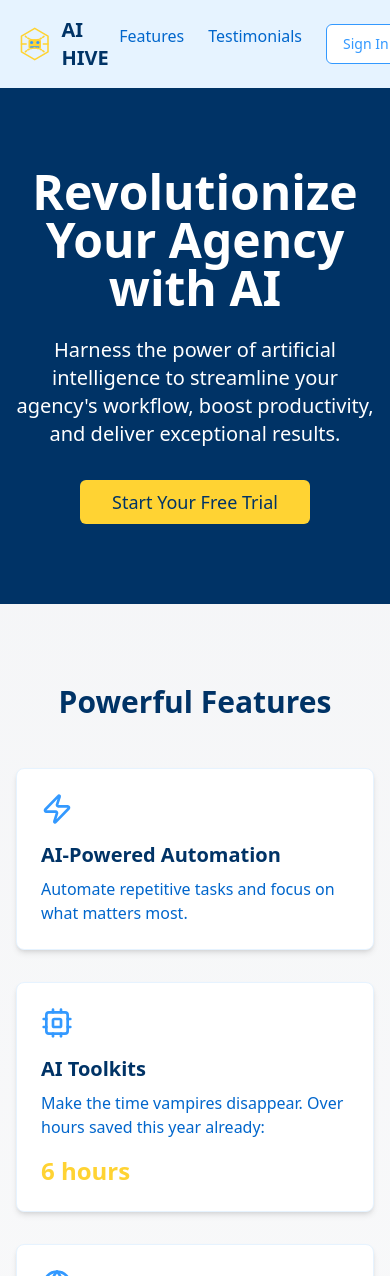
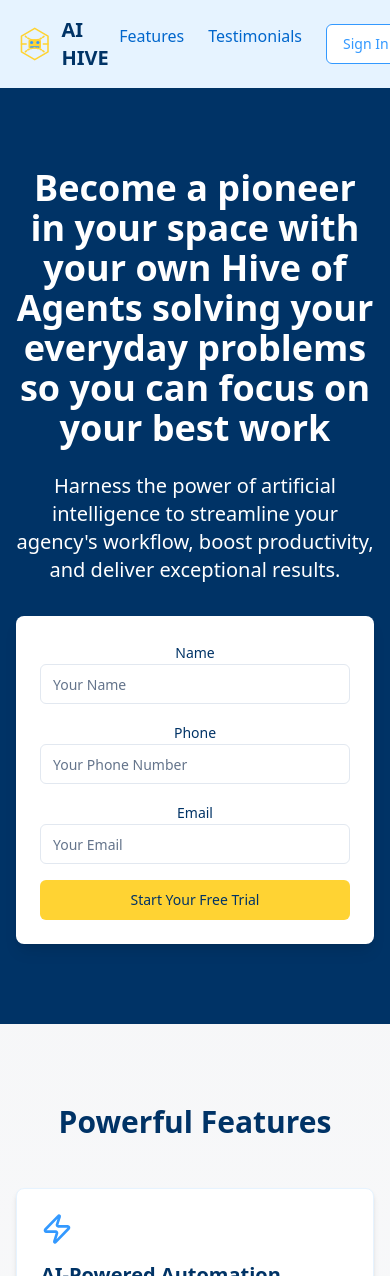
Before and after one commit to cpretzinger/agencyhive, a React (Vite) app: page / in a window 390 px wide. Shown: the top 1276 px of the page. Built offline with nearby package versions, Linux system fonts and the light colour scheme.

Commit message:
Add form and update header
Implemented a new form with fields for name, phone, and email. Updated the header text to: "Become a pioneer in your space with your own Hive of Agents solving your everyday problems so you can focus on your best work."
[skip gpt_engineer]

```diff
--- a/src/components/Hero.jsx
+++ b/src/components/Hero.jsx
@@ -1,15 +1,44 @@
 import React from 'react';
 import { Button } from "@/components/ui/button";
+import { Input } from "@/components/ui/input";
+import { Label } from "@/components/ui/label";
+import { toast } from "sonner";
 
 const Hero = () => {
+  const handleSubmit = (e) => {
+    e.preventDefault();
+    // Here you would typically handle form submission, e.g., send data to a server
+    toast.success("Form submitted successfully!");
+  };
+
   return (
     <section className="relative py-20 bg-hive-blue-900 text-center">
       <div className="container mx-auto px-4 relative z-10">
-        <h1 className="text-5xl font-bold mb-6 text-white">Revolutionize Your Agency with AI</h1>
+        <h1 className="text-4xl md:text-5xl font-bold mb-6 text-white">
+          Become a pioneer in your space with your own Hive of Agents solving your everyday problems so you can focus on your best work
+        </h1>
         <p className="text-xl mb-8 text-white max-w-2xl mx-auto">
           Harness the power of artificial intelligence to streamline your agency's workflow, boost productivity, and deliver exceptional results.
         </p>
-        <Button size="lg" className="text-lg px-8 py-4 bg-hive-yellow-500 text-hive-blue-900 hover:bg-hive-yellow-400">Start Your Free Trial</Button>
+        <form onSubmit={handleSubmit} className="max-w-md mx-auto bg-white p-6 rounded-lg shadow-lg">
+          <div className="space-y-4">
+            <div>
+              <Label htmlFor="name" className="text-hive-blue-900">Name</Label>
+              <Input id="name" type="text" placeholder="Your Name" required />
+            </div>
+            <div>
+              <Label htmlFor="phone" className="text-hive-blue-900">Phone</Label>
+              <Input id="phone" type="tel" placeholder="Your Phone Number" required />
+            </div>
+            <div>
+              <Label htmlFor="email" className="text-hive-blue-900">Email</Label>
+              <Input id="email" type="email" placeholder="Your Email" required />
+            </div>
+            <Button type="submit" className="w-full bg-hive-yellow-500 text-hive-blue-900 hover:bg-hive-yellow-400">
+              Start Your Free Trial
+            </Button>
+          </div>
+        </form>
       </div>
     </section>
   );
```
Also changed, not shown: src/components/Header.jsx (line endings or trailing spaces).
